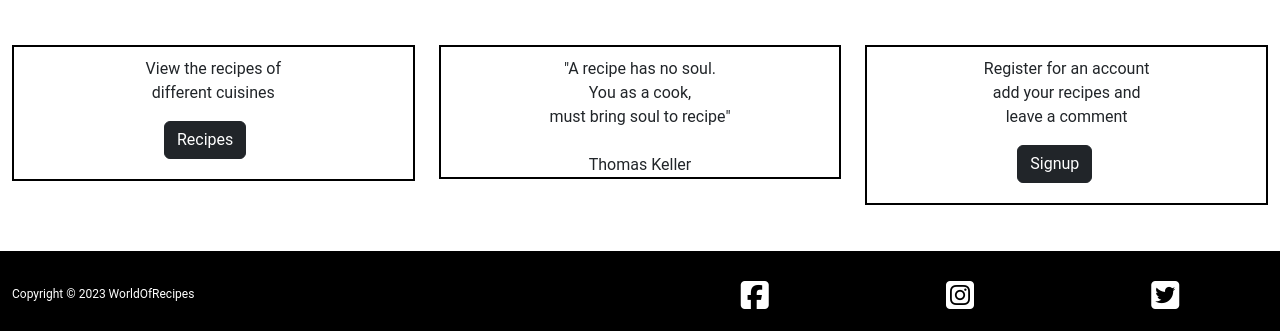
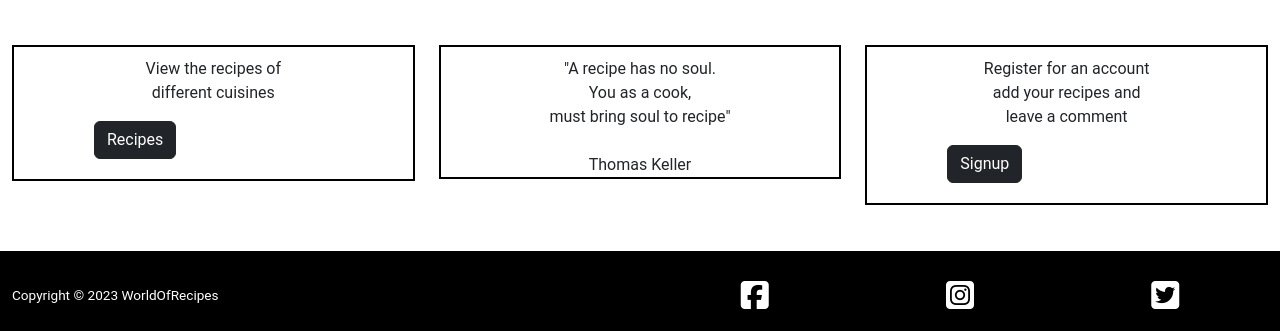
Before and after one commit to Dania2021/world-of-recipes, a Django app: page / in a window 1280 px wide. Shown: the part 497-828 px from the top of the page. Run offline with Django 3.2, Linux system fonts and the light colour scheme; some libraries are stand-ins or nearby versions; some web fonts are replaced.

Commit message:
Add media query for screen of min-width 768px

```diff
--- a/static/css/style.css
+++ b/static/css/style.css
@@ -136,3 +136,12 @@ footer p{
         font-size: 75%;
     }
 }
+
+@media screen and (min-width: 768px) {
+    .btn-dark {
+        margin-left: 80px;
+    }
+    footer p {
+        font-size: 85%;
+    }
+}
```
